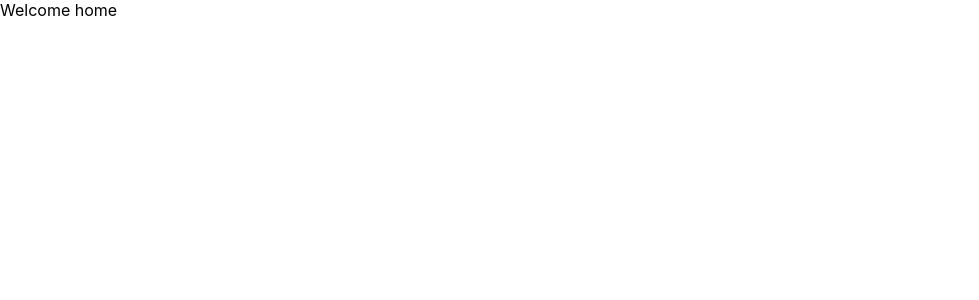
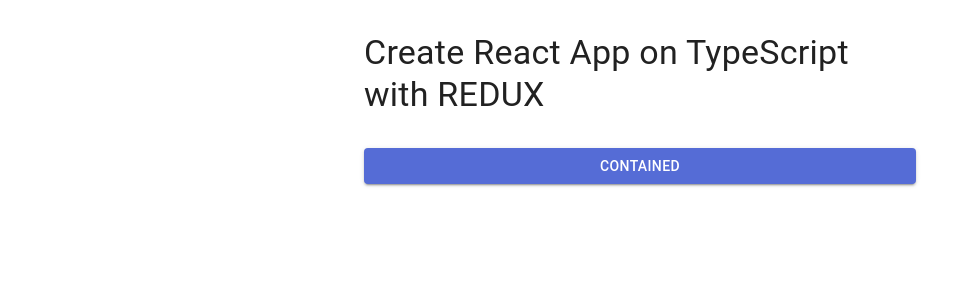
Before and after one commit to ziynatilloh-html/burak-react, a React (Create React App) app: page / in a window 1280 px wide. Shown: the top 300 px of the page, without its empty margins (0-979 px from the left). Built offline with nearby package versions, Linux system fonts and the light colour scheme.

Commit message:
feat: MUI-standart integration

```diff
--- a/package.json
+++ b/package.json
@@ -3,13 +3,16 @@
   "version": "0.1.0",
   "private": true,
   "dependencies": {
+    "@emotion/react": "^11.14.0",
+    "@emotion/styled": "^11.14.0",
+    "@mui/material": "^6.3.1",
     "@reduxjs/toolkit": "^1.8.1",
     "@testing-library/jest-dom": "^4.2.4",
     "@testing-library/react": "^9.5.0",
     "@testing-library/user-event": "^7.2.1",
     "react": "^18.2.0",
     "react-dom": "^18.0.0",
-    "react-redux": "^7.2.8",
+    "react-redux": "^8.1.2",
     "react-scripts": "5.0.0",
     "typescript": "~4.1.5",
     "web-vitals": "^2.1.4"
--- a/src/app/App.tsx
+++ b/src/app/App.tsx
@@ -1,8 +1,20 @@
 import React from "react";
 import "../css/app.css";
+import { Box, Button, Container, Stack, Typography } from "@mui/material";
 
 function App() {
-  return <div>Welcome home</div>;
+  return (
+    <Container maxWidth="sm">
+      <Stack flexDirection={"column"}>
+        <Box sx={{ my: 4 }}>
+          <Typography variant="h4" component={"h4"}>
+            Create React App on TypeScript with REDUX
+          </Typography>
+        </Box>
+        <Button variant="contained">Contained</Button>
+      </Stack>
+    </Container>
+  );
 }
 
 export default App;
--- /dev/null
+++ b/src/app/theme.ts
@@ -0,0 +1,19 @@
+import { createTheme } from "@mui/material/styles";
+import { red } from "@mui/material/colors";
+
+// A custom theme for this app
+const theme = createTheme({
+  palette: {
+    primary: {
+      main: "#556cd6",
+    },
+    secondary: {
+      main: "#19857b",
+    },
+    error: {
+      main: red.A400,
+    },
+  },
+});
+
+export default theme;
--- a/src/index.tsx
+++ b/src/index.tsx
@@ -1,21 +1,43 @@
+// import React from "react";
+// import ReactDOM from "react-dom";
+// import { Provider } from "react-redux";
+// import { store } from "./app/store";
+// import App from "./app/App";
+// import reportWebVitals from "./reportWebVitals";
+// import CssBaseline from "@mui/material/CssBaseline";
+// import { ThemeProvider } from "@mui/material/styles";
+// import theme from "./app/theme";
+// import "./css/index.css";
+
+// ReactDOM.render(
+//   <React.StrictMode>
+//     <Provider store={store}>
+//       <ThemeProvider theme={theme}><ThemeProvider>
+//       <App />
+//     </Provider>
+//   </React.StrictMode>,
+//   document.getElementById("root")
+// );
+
 import React from "react";
 import ReactDOM from "react-dom";
 import { Provider } from "react-redux";
 import { store } from "./app/store";
 import App from "./app/App";
 import reportWebVitals from "./reportWebVitals";
+import CssBaseline from "@mui/material/CssBaseline";
+import { ThemeProvider } from "@mui/material/styles";
+import theme from "./app/theme";
 import "./css/index.css";
 
 ReactDOM.render(
   <React.StrictMode>
     <Provider store={store}>
-      <App />
+      <ThemeProvider theme={theme}>
+        <CssBaseline />
+        <App />
+      </ThemeProvider>
     </Provider>
   </React.StrictMode>,
   document.getElementById("root")
 );
-
-// If you want to start measuring performance in your app, pass a function
-// to log results (for example: reportWebVitals(console.log))
-// or send to an analytics endpoint. Learn more: https://bit.ly/CRA-vitals
-reportWebVitals();
```
Also changed, not shown: 1 other file (tests, documents, lock files or other folders).
